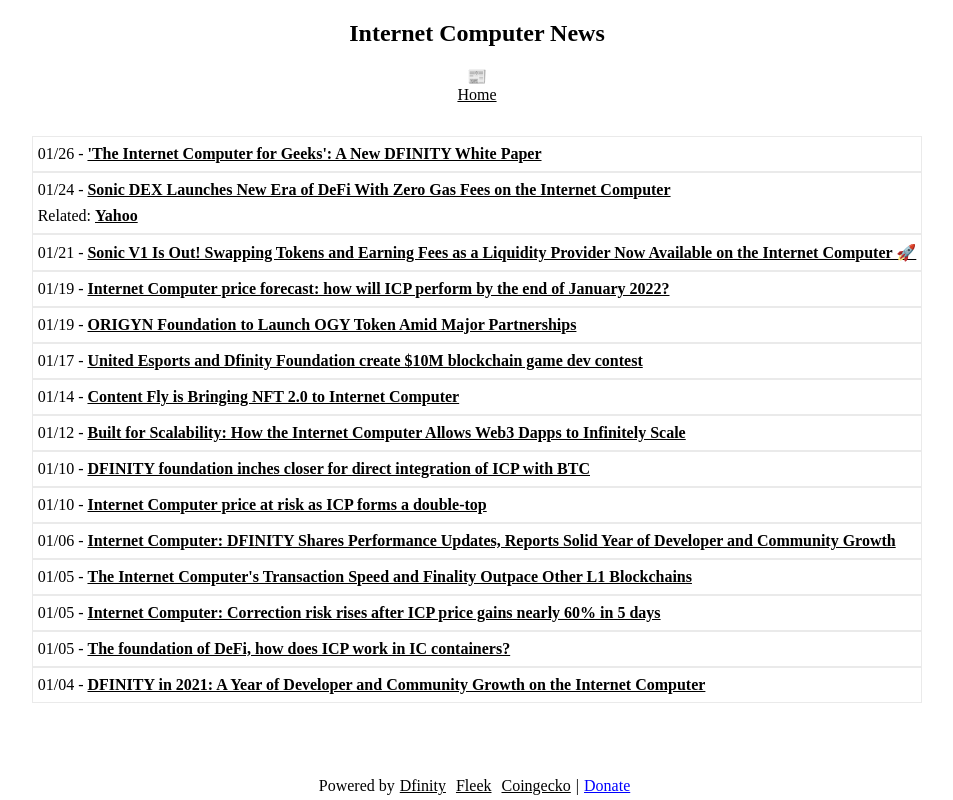
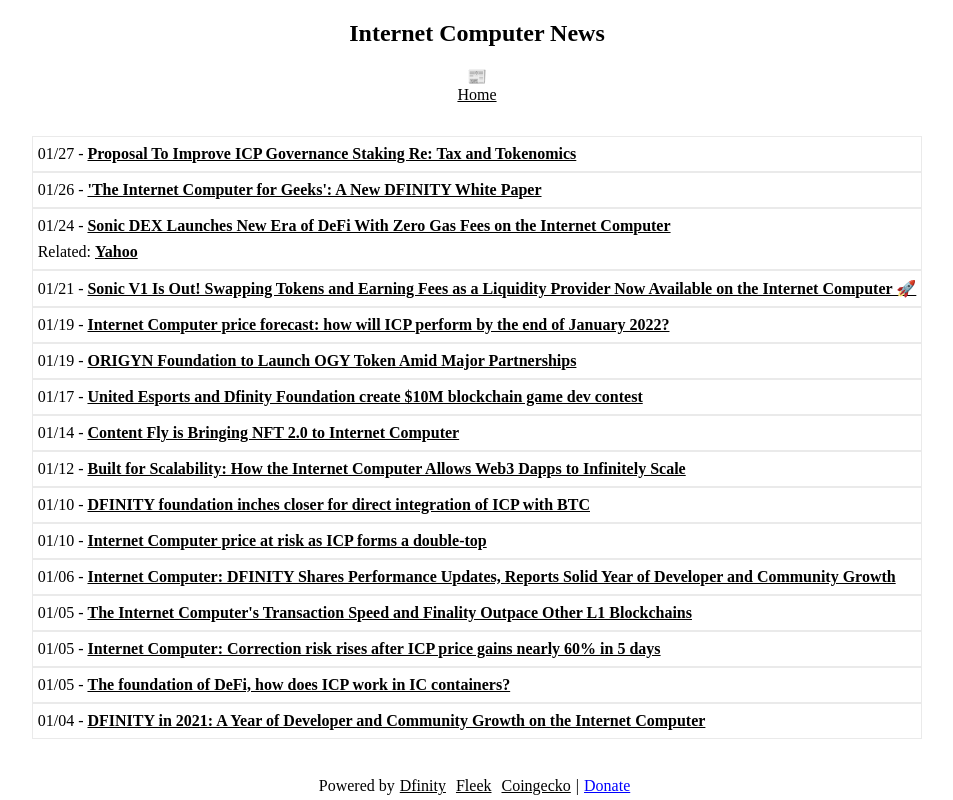
Before and after one commit to rjlucasm/ictoday, a Next.js app: page /news/2022 in a window 1280 px wide. Shown: the whole page, without its empty margins (163-1116 px from the left). Built offline with nearby package versions, Linux system fonts and the light colour scheme.

Commit message:
News 01/27

```diff
--- a/pages/news/2022.js
+++ b/pages/news/2022.js
@@ -17,6 +17,9 @@ export default function News22() {
             <Link href="/"><a style={{ color: 'inherit' }}>Home</a></Link>
 
             <div className="pagesgrid">
+            <div className="pagescard">01/27 -&nbsp;
+                <a href="https://medium.com/dfinity/proposal-to-improve-icp-governance-staking-re-tax-and-tokenomics-df09903a2e0b" target="_blank" rel="noopener noreferrer">Proposal To Improve ICP Governance Staking Re: Tax and Tokenomics</a>
+            </div>
             <div className="pagescard">01/26 -&nbsp;
                 <a href="https://medium.com/dfinity/the-internet-computer-for-geeks-a-new-dfinity-white-paper-ecb075b2d525" target="_blank" rel="noopener noreferrer">&apos;The Internet Computer for Geeks&apos;: A New DFINITY White Paper</a>
             </div>
```
